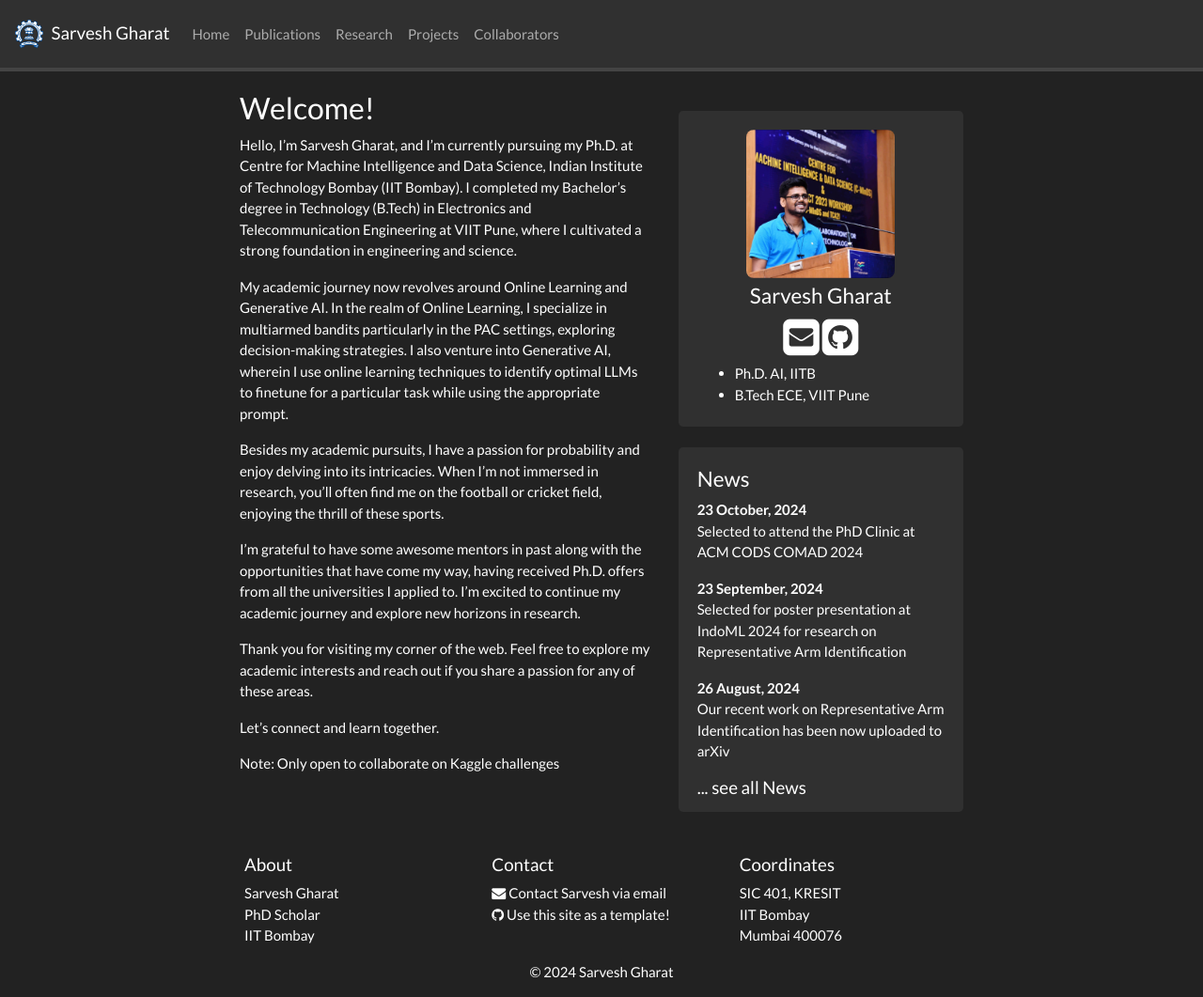
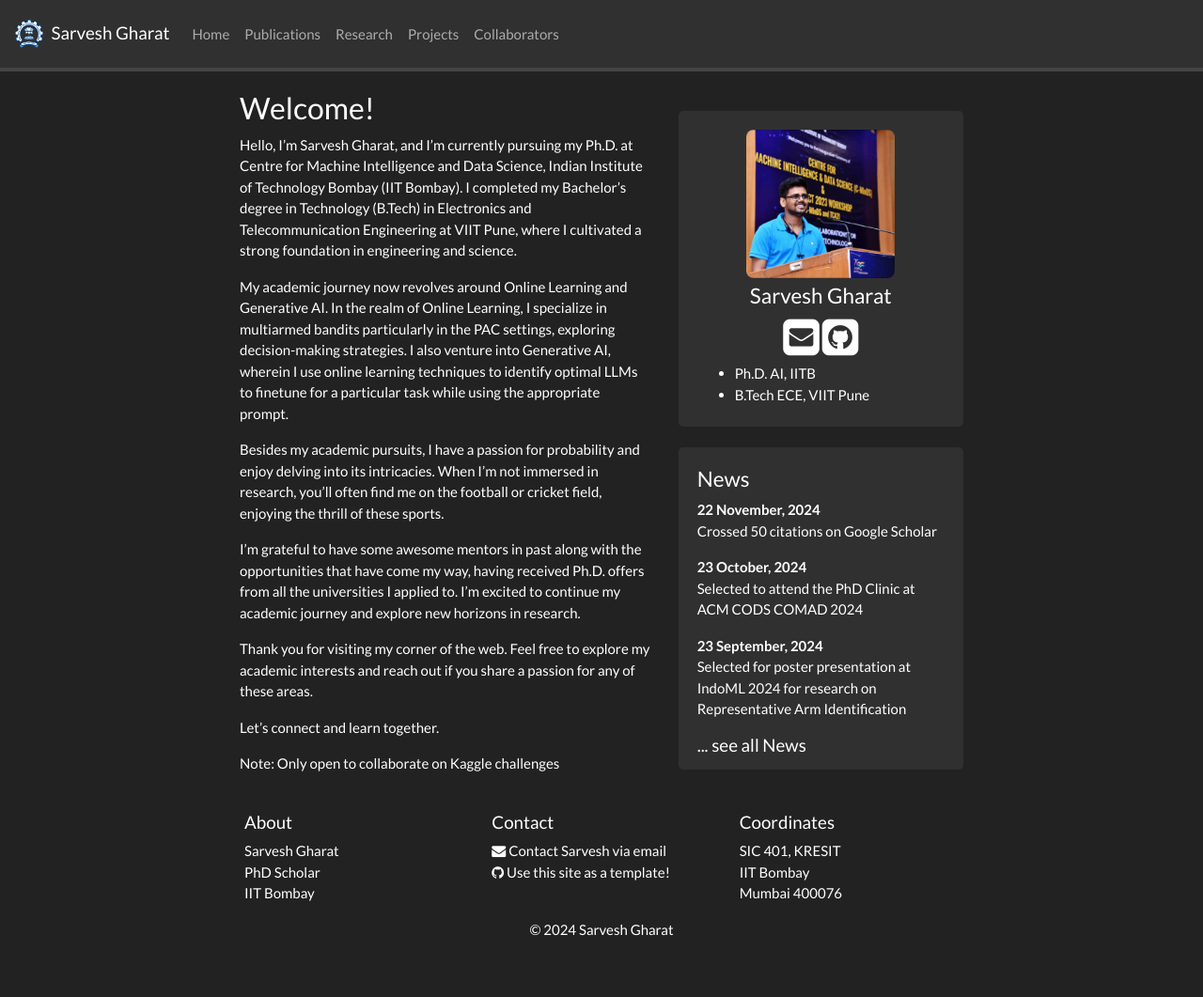
Before and after one commit to SarveshVGharat/SarveshVGharat.github.io, a Jekyll site: the page built from _pages/home.md, in a window 1280 px wide and 1061 px high. Shown: the whole window at 94% size. Built offline with Jekyll 4.4.1, drawn with Linux system fonts in a browser that asks for light colours; nearby versions of some CDN libraries; a style sheet for code colours, icons or effects is not loaded.

Commit message:
Update news.yml

```diff
--- a/_data/news.yml
+++ b/_data/news.yml
@@ -1,3 +1,6 @@
+- date: 22 November, 2024
+  headline: "Crossed 50 citations on Google Scholar"
+
 - date: 23 October, 2024
   headline: "Selected to attend the PhD Clinic at ACM CODS COMAD 2024"
 
```
